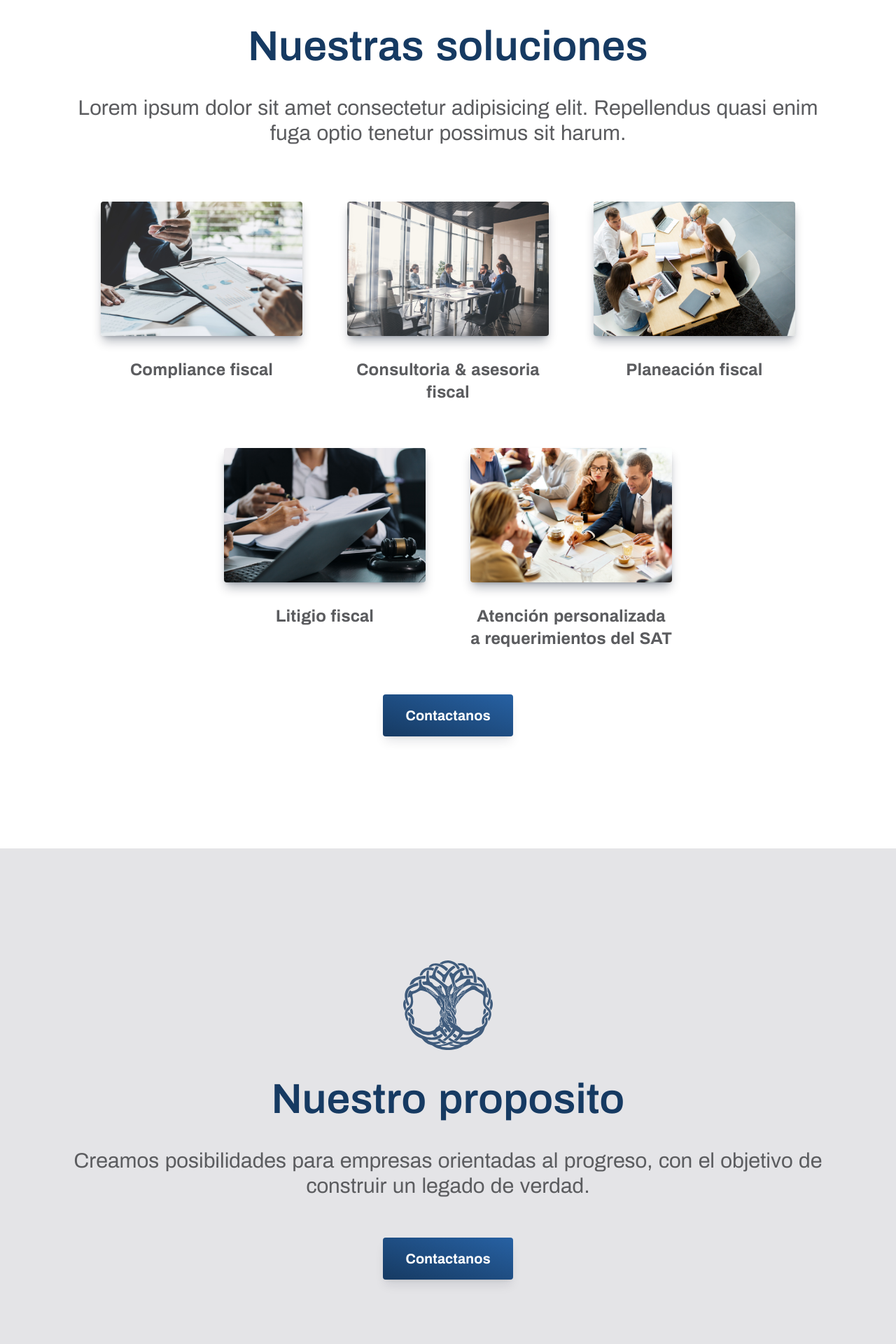
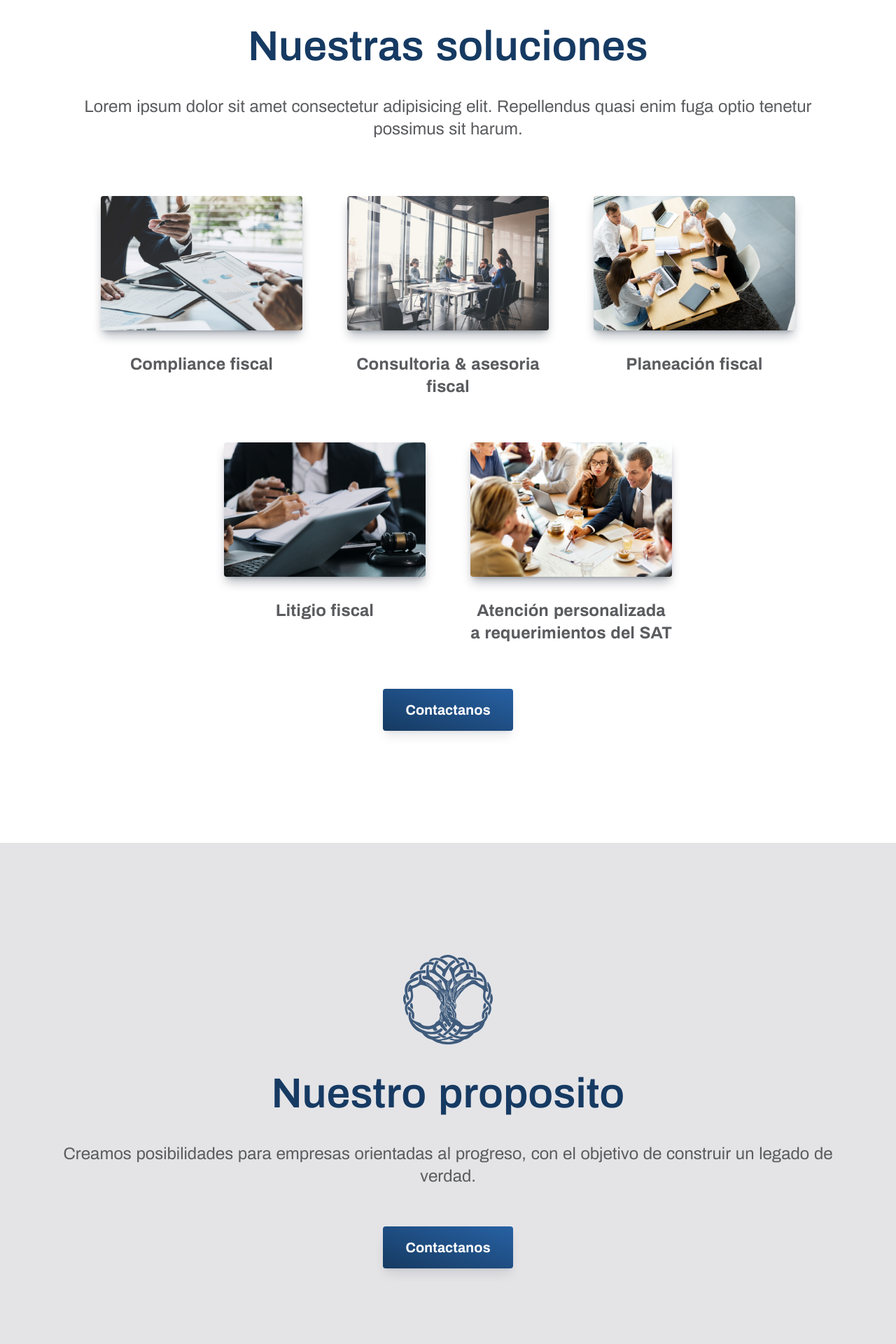
Before and after one commit to saufth/rehsok, a Next.js app: page / in a window 1280 px wide. Shown: the part 1020-2940 px from the top of the page at 70% size. Built offline with nearby package versions, Linux system fonts and the light colour scheme.

Commit message:
Paragraph size fixed

```diff
--- a/src/components/sections/PurposeSection.jsx
+++ b/src/components/sections/PurposeSection.jsx
@@ -31,7 +31,7 @@ const PurposeSection = () => {
           </Heading>
         </div>
 
-        <Paragraph center space='top-xs'>
+        <Paragraph center small space='top-xs'>
           Creamos posibilidades para empresas orientadas al progreso,
           con el objetivo de construir un legado de verdad.
         </Paragraph>
--- a/src/components/sections/SolutionsSection.jsx
+++ b/src/components/sections/SolutionsSection.jsx
@@ -44,7 +44,7 @@ const SolutionsSection = () => {
           Nuestras soluciones
         </Heading>
 
-        <Paragraph center space='top-xs'>
+        <Paragraph center small space='top-xs'>
           Lorem ipsum dolor sit amet consectetur adipisicing elit. Repellendus quasi
           enim fuga optio tenetur possimus sit harum.
         </Paragraph>
--- a/src/components/sections/StrategySection.jsx
+++ b/src/components/sections/StrategySection.jsx
@@ -49,7 +49,7 @@ const StrategySection = () => {
           Metodología MVP
         </Heading>
 
-        <Paragraph center space='top-xs'>
+        <Paragraph center small space='top-xs'>
           ¡Somos amantes del minimalismo!.. Creemos que cada aspecto o elemento dentro
           de tu organización existe porque suma valor a tus clientes, trabajadores y
           a la razón de la misma, por lo que adoptamos la metodología MVP (Minimum Viable Product).
```
